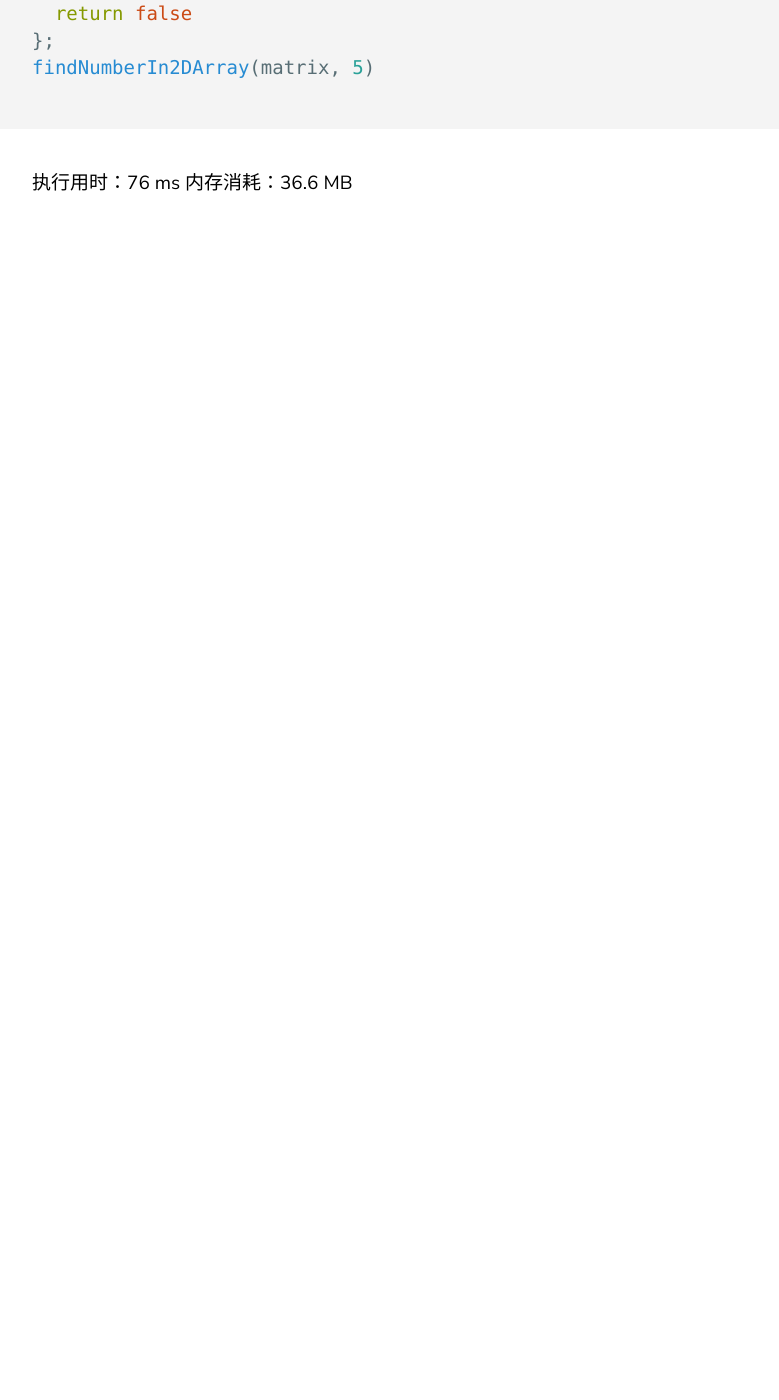
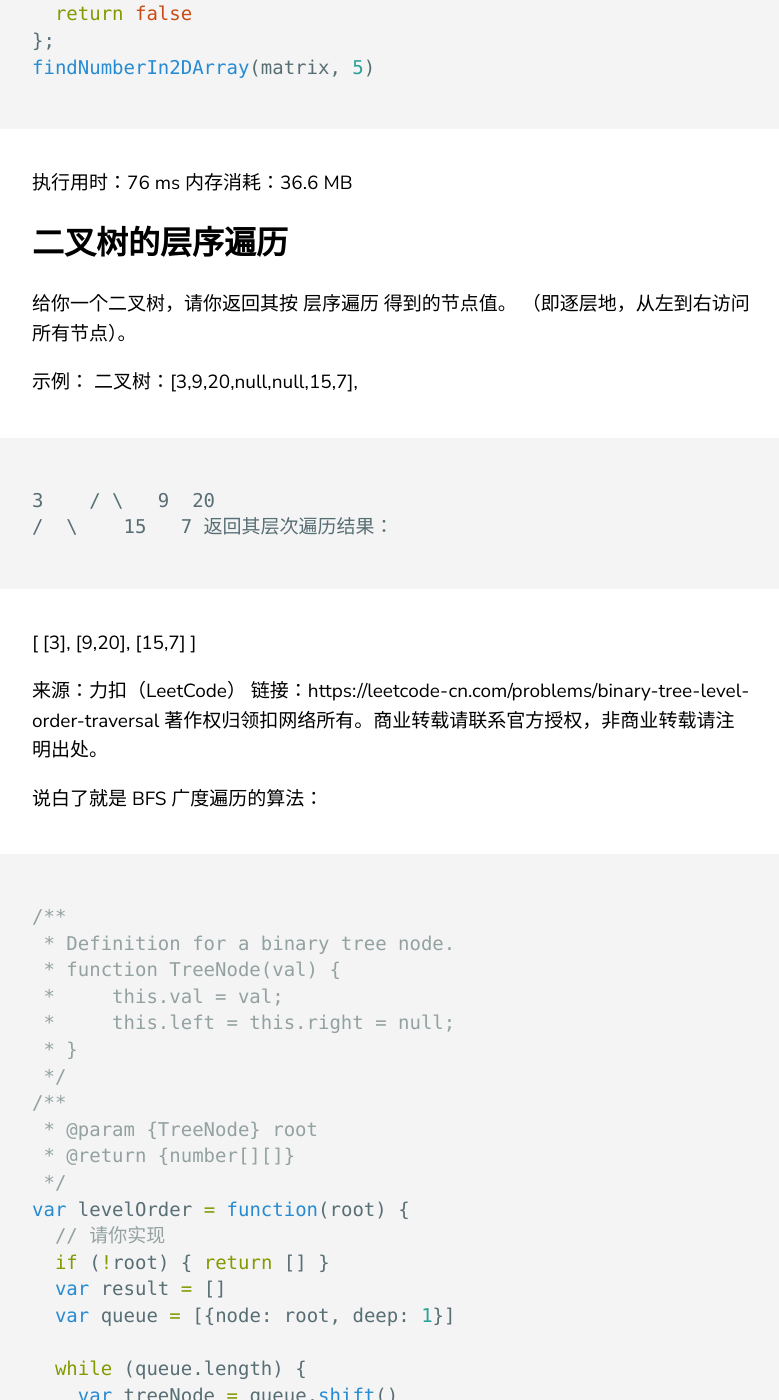
Before and after one commit to bilibiliou/bilibiliou.github.io, a Jekyll site: the page built from _posts/Algorithm/2019-11-19-leetcode-rush.markdown, in a window 1280 px wide and 1400 px high, scrolled down 28079 px. Shown: the whole window, without its empty margins (68-847 px from the left). Built offline with Jekyll 4.4.1, drawn with Linux system fonts in a browser that asks for light colours; before the commit the page ends 28297 px from its top, so only the background shows below that; some of the changed text lies outside the part shown.

Commit message:
new version

````diff
--- a/_posts/Algorithm/2019-11-19-leetcode-rush.markdown
+++ b/_posts/Algorithm/2019-11-19-leetcode-rush.markdown
@@ -1013,3 +1013,152 @@ findNumberIn2DArray(matrix, 5)
 ```
 执行用时：76 ms
 内存消耗：36.6 MB
+
+## 二叉树的层序遍历
+
+给你一个二叉树，请你返回其按 层序遍历 得到的节点值。 （即逐层地，从左到右访问所有节点）。
+
+示例：
+二叉树：[3,9,20,null,null,15,7],
+
+    3
+   / \
+  9  20
+    /  \
+   15   7
+返回其层次遍历结果：
+
+[
+  [3],
+  [9,20],
+  [15,7]
+]
+
+来源：力扣（LeetCode）
+链接：https://leetcode-cn.com/problems/binary-tree-level-order-traversal
+著作权归领扣网络所有。商业转载请联系官方授权，非商业转载请注明出处。
+
+说白了就是 BFS 广度遍历的算法：
+
+```js
+/**
+ * Definition for a binary tree node.
+ * function TreeNode(val) {
+ *     this.val = val;
+ *     this.left = this.right = null;
+ * }
+ */
+/**
+ * @param {TreeNode} root
+ * @return {number[][]}
+ */
+var levelOrder = function(root) {
+  // 请你实现
+  if (!root) { return [] }
+  var result = []
+  var queue = [{node: root, deep: 1}]
+
+  while (queue.length) {
+    var treeNode = queue.shift()
+    var { node, deep } = treeNode
+
+    if (node.left) {
+      queue.push({node: node.left, deep: deep + 1})
+    }
+
+    if (node.right) {
+      queue.push({node: node.right, deep: deep + 1})
+    }
+
+    if (result[deep - 1]) {
+      result[deep - 1].push(node.val)
+    } else {
+      result[deep - 1] = [node.val]
+    }
+  }
+
+  return result
+};
+
+levelOrder({
+  val: 1,
+  left: {
+    val: 4,
+    left: null,
+    right: null
+  },
+  right: {
+    val: 6,
+    left: {
+      val: 2,
+      left: null,
+      right: null
+    },
+    right: {
+      val: 5,
+      left: null,
+      right: null
+    }
+  }
+})
+// [
+//   [1],
+//   [4, 6],
+//   [2, 5]
+// ]
+```
+
+## 二叉树的深度遍历
+
+前、中、后序遍历
+
+```js
+function lvl(root) {
+  if (!root) {
+    return
+  }
+  var result = []
+  var _ = function (root) {
+    // 前序
+    result.push(root.val)
+    if (root.left) {
+      _(root.left)
+    }
+    // 中序
+    // result.push(root.val)
+
+    if (root.right) {
+      _(root.right)
+    }
+
+    // 后序
+    // result.push(root.val)
+  }
+  _(root)
+  return result
+}
+
+lvl({
+  val: 1,
+  left: {
+    val: 4,
+    left: null,
+    right: null
+  },
+  right: {
+    val: 6,
+    left: {
+      val: 2,
+      left: null,
+      right: null
+    },
+    right: {
+      val: 5,
+      left: null,
+      right: null
+    }
+  }
+})
+
+//
+```
--- a/_posts/tech/2020-04-23.learn-http.markdown
+++ b/_posts/tech/2020-04-23.learn-http.markdown
@@ -1,4 +1,3 @@
-
 ---
 layout: post
 title: HTTP 笔记
@@ -12,7 +11,7 @@ HTTP 不单单是一个应用层单纯的数据传输协议，其中还包括对
 
 ## HTTP 请求包括那几个部分？
 
-HTTP 请求由 HTTP 请求行 HTTP 请求头 和 HTTP报文 三部分组成
+HTTP 请求由 HTTP 请求行报文 HTTP 请求头报文 和 HTTP请求体报文 三部分组成
 
 HTTP 请求行,表明了请求方法和请求地址
 
````
Also changed, not shown: _posts/Algorithm/2015-12-31-interview.markdown (+60 -0 lines).
